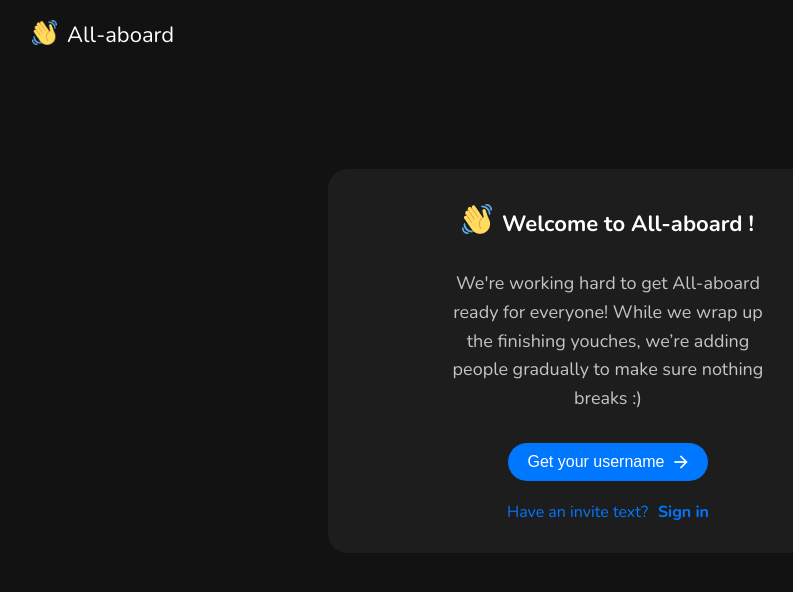
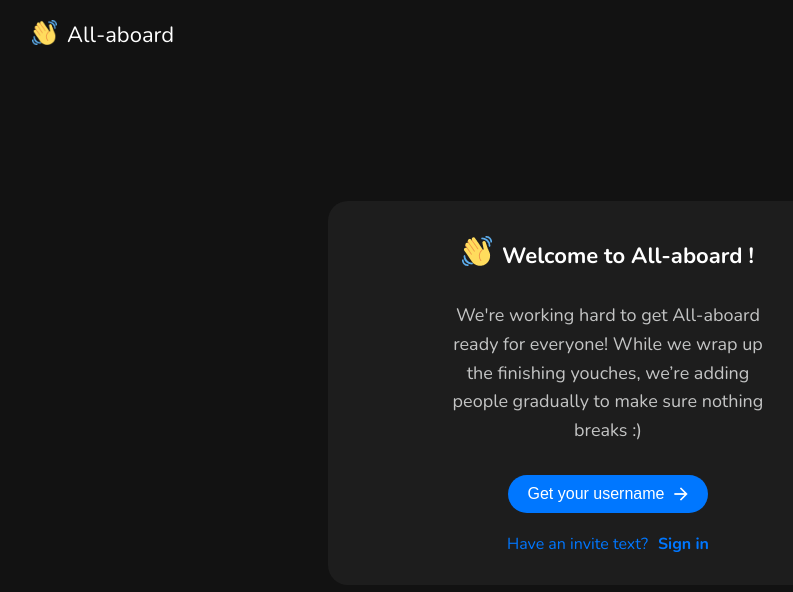
Before and after one commit to prabhat1001/All-aboard, a React (Create React App) app in the folder frontend/: page / in a window 1280 px wide. Shown: the top 592 px of the page, without its empty margins (32-825 px from the left). Built offline with nearby package versions, Linux system fonts and the light colour scheme.

Commit message:
Update and correct some things!

```diff
--- a/frontend/src/Pages/Home/Home.module.css
+++ b/frontend/src/Pages/Home/Home.module.css
@@ -5,6 +5,7 @@
     margin-bottom: 30px;
     margin-left: 80px;
     margin-right: 80px;
+
 }
 Button{
     font-size: 0.1rem;
@@ -13,7 +14,9 @@
     display: flex;
     align-items: center;
     justify-content: center;
-    margin-top: 6rem;
+    /* margin-top: 6rem; */
+    min-height: 80vh;
+
 }
 
 .signinWrapper {
--- a/frontend/src/components/shared/Button/Button.module.css
+++ b/frontend/src/components/shared/Button/Button.module.css
@@ -11,7 +11,7 @@
     font-weight: 400;
     border-radius: 50px;
     cursor: pointer;
-    transition: all ;
+    transition: all 0.2s ease-in-out ;
 }
 .button:hover {
     background: #38afff;
```
Also changed, not shown: frontend/src/components/shared/Card/Card.jsx (+7 -10 lines).
